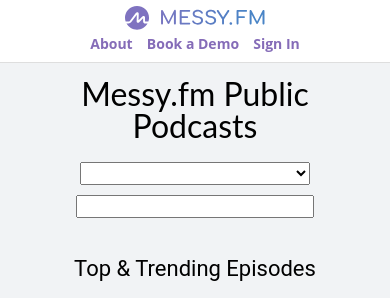
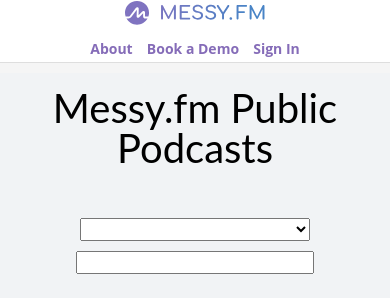
Before and after one commit to vladeiko/pageCatalog, a website: page index.html in a window 390 px wide. Shown: the top 298 px of the page. Drawn offline with Linux system fonts and the light colour scheme.

Commit message:
Fix styles

```diff
--- a/scss/layout/_header.scss
+++ b/scss/layout/_header.scss
@@ -42,7 +42,8 @@
     margin: 0 auto;
     &__title {
       padding: 15px;
-      font-size: 32px;
+      margin: 10px 0 30px 0;
+      font-size: 40px;
     }
   }
 
--- a/scss/layout/_navigation.scss
+++ b/scss/layout/_navigation.scss
@@ -45,7 +45,7 @@
     flex-direction: column;
 
     &__links {
-      padding: 5px;
+      margin: 15px 0 5px 0;
     }
   }
 
```
Also changed, not shown: css/style.css.
